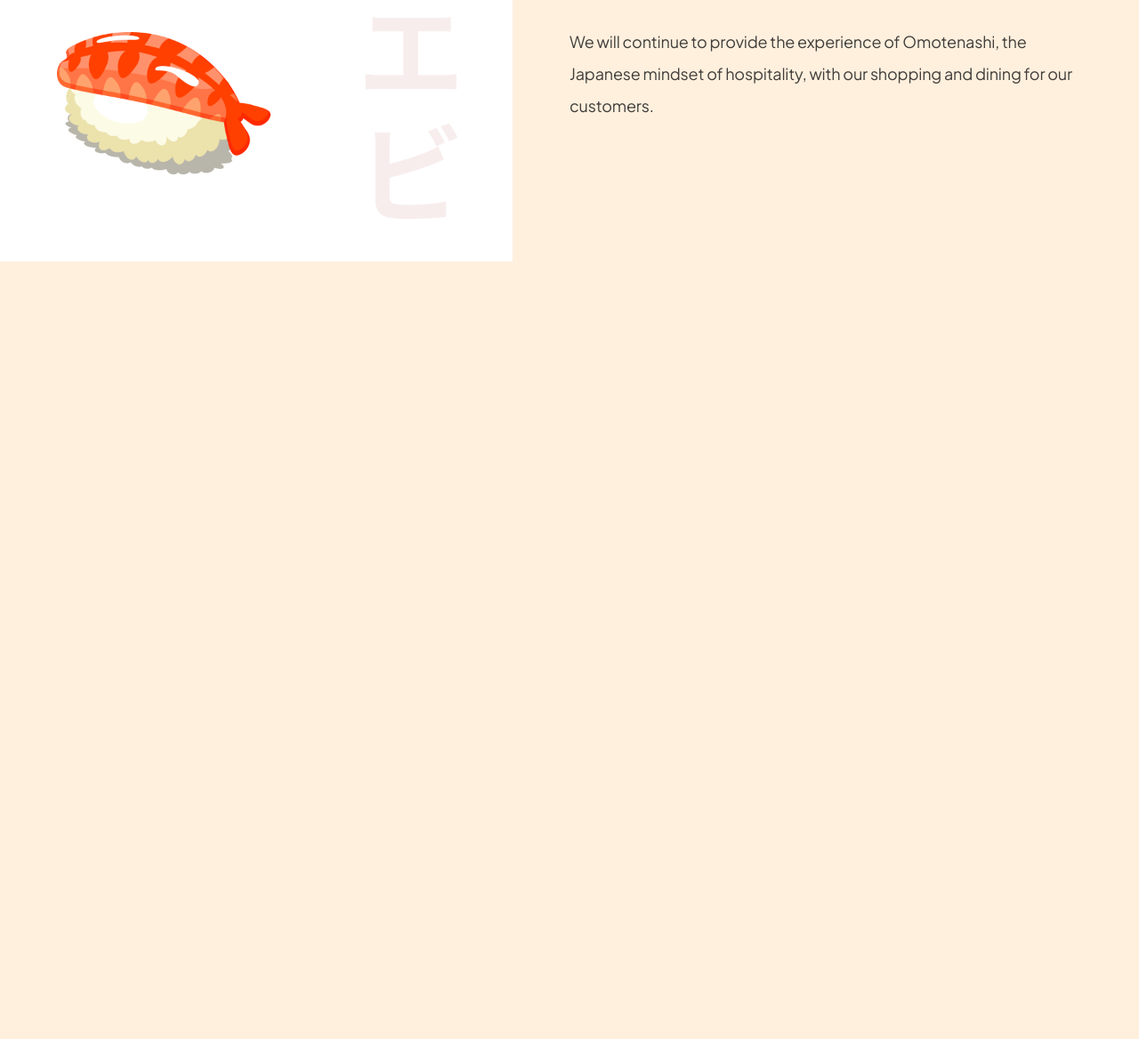
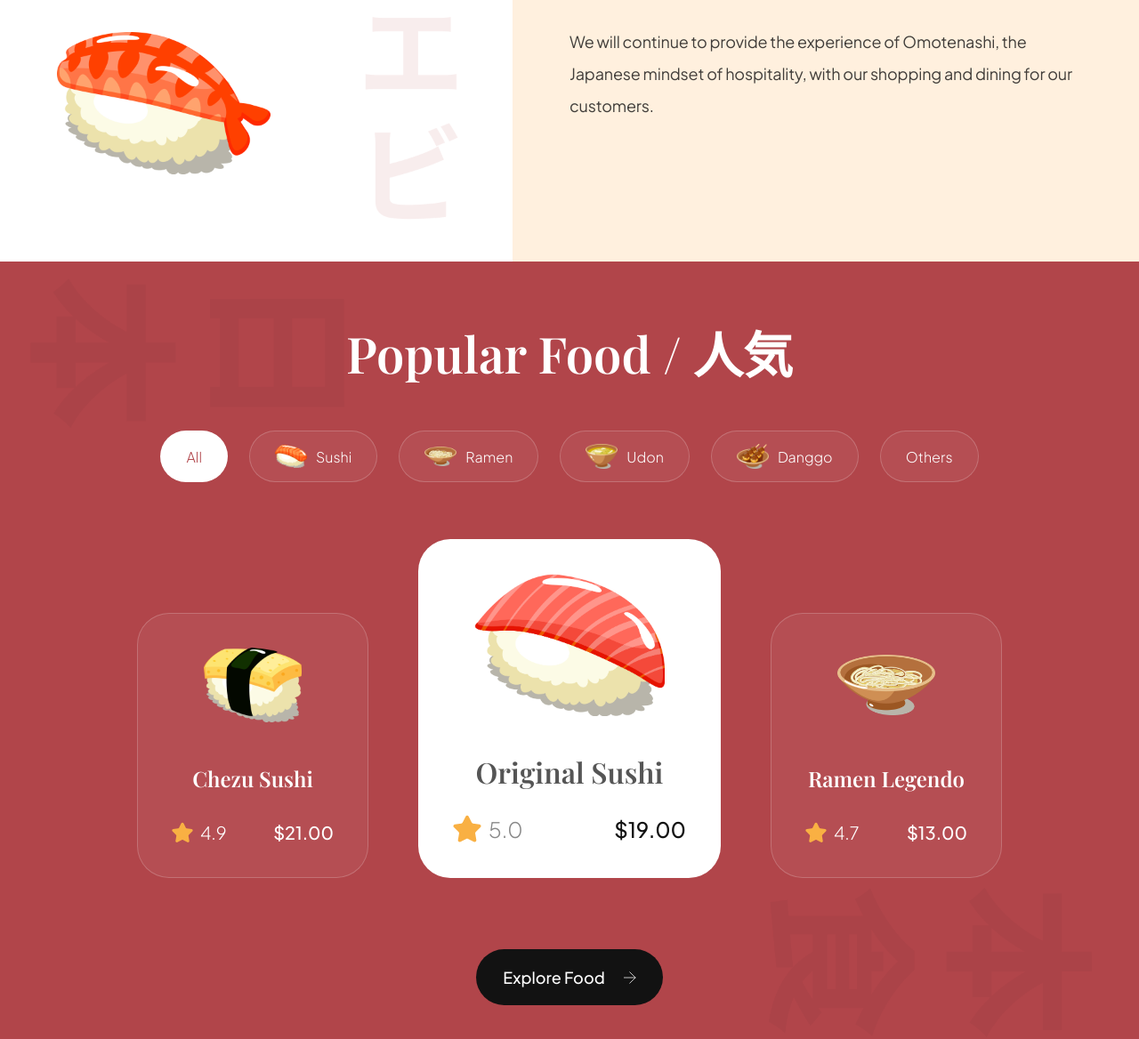
Before and after one commit to phiona-dev/sushi, a website built with Vite: page index.html in a window 1280 px wide. Shown: the part 1224-2392 px from the top of the page at 89% size. Before the commit the page ends 1518 px from the top, so only its background shows below. Built offline with nearby package versions, Linux system fonts and the light colour scheme.

Commit message:
popular section

```diff
--- a/css/sections/popular.css
+++ b/css/sections/popular.css
@@ -0,0 +1,187 @@
+.popular-foods {
+    padding: 64px;
+    display: flex;
+    flex-direction: column;
+    background-color: var(--primary-color);
+    background-image: url("../../assets/popular_bg.png");
+    background-position: center;
+    background-repeat: no-repeat;
+    background-size: contain;
+    overflow: hidden;
+}
+
+.popular-foods__title {
+    font-size: 56px;
+    font-family: var(--playfair-display);
+    font-weight: 600;
+    line-height: 78px;
+    color: #fff;
+    text-align: center;
+}
+
+.popular-foods__filters {
+    margin-top: 48px;
+    max-width: 100%;
+    overflow-x: auto;
+    display: flex;
+    justify-content: center;
+    gap: 24px
+}
+
+.popular-foods__filter-btn {
+    padding: 10px 28px;
+    display: flex;
+    flex-direction: row;
+    align-items: center;
+    gap: 10px;
+    background: rgba(255, 255, 255, 0.05);
+    border: 1px solid rgba(255, 255, 255, 0.2);
+    border-radius: 46px;
+    font-size: 16px;
+    font-weight: 300;
+    line-height: 25px;
+    font-family: var(--plus-jakarta-sans);
+    color: #fff;
+    cursor: pointer
+}
+
+.popular-foods__filter-btn img {
+    width: 36px;
+    height: 36px;
+    object-fit: contain;
+}
+
+.popular-foods__filter-btn.active {
+    background: #fff;
+    color: var(--primary-color)
+}
+
+.popular-foods__filter-btn:hover {
+    background: #fff;
+    color: var(--primary-color)
+}
+
+.popular-foods__catalogue {
+    margin-top: 64px;
+    display: flex;
+    justify-content: center;
+    align-items: flex-end;
+    flex-wrap: wrap;
+    gap: 56px;
+}
+
+.popular-foods__button {
+    width: fit-content;
+    padding: 20px 30px;
+    margin: 80px auto 0;
+    font-weight: 500;
+    font-size: 18px;
+    line-height: 23px;
+    font-family: var(--plus-jakarta-sans);
+    color: #fff;
+    border: none;
+    outline: none;
+    background: var(--secondary-color);
+    border-radius: 64px;
+}
+
+.popular-foods__button img {
+    width: 14px;
+    height: 14px;
+    object-fit: contain;
+    margin-left: 21px;
+}
+
+.popular-foods__card {
+    padding: 38px;
+    min-width: 260px;
+    height: fit-content;
+    display: flex;
+    align-items: center;
+    flex-direction: column;
+    border-radius: 36px;
+    background: rgba(255, 255, 255, 0.05);
+    border: 1px solid rgba(255, 255, 255, 0.2)
+}
+
+.popular-foods__card-image {
+    width: 110px;
+    height: 84px;
+    object-fit: contain;
+}
+
+.popular-foods__card-title {
+    margin-top: 47px;
+    font-weight: 600;
+    font-size: 24px;
+    line-height: 32px;
+    font-family: var(--playfair-display);
+    color: #fff;
+    text-align: center;
+}
+
+.popular-foods__card-details {
+    width: 100%;
+    margin-top: 32px;
+}
+
+.popular-foods__card-rating {
+    display: flex;
+    align-items: center;
+    gap: 8px
+}
+
+.popular-foods__card-rating img {
+    width: 24px;
+    height: 24px;
+    object-fit: contain;
+}
+
+.popular-foods__card-rating p {
+    font-size: 20px;
+    font-weight: 300;
+    font-family: var(--plus-jakarta-sans);
+    color: #fff;
+}
+
+.popular-foods__card-price {
+    font-size: 20px;
+    font-weight: 500;
+    font-family: var(--plus-jakarta-sans);
+    color: #fff;
+}
+
+.popular-foods__card.active-card {
+    background: #fff;
+    min-width: 340px;
+}
+
+.popular-foods__card.active-card
+.popular-foods__card-image {
+    width: 214px;
+    height: 160px;
+}
+
+.popular-foods__card.active-card
+.popular-foods__card-title {
+    color: var(--black-500);
+    font-size: 32px
+}
+
+.popular-foods__card.active-card
+.popular-foods__card-rating img {
+    width: 32px;
+    height: 32px;
+}
+
+.popular-foods__card.active-card
+.popular-foods__card-rating p {
+    font-size: 24px;
+    color: var(--gray-100)
+}
+
+.popular-foods__card.active-card
+.popular-foods__card-price {
+    font-size: 24px;
+    color: var(--secondary-color)
+}
--- a/css/style.css
+++ b/css/style.css
@@ -5,6 +5,7 @@
 @import url("sections/header.css");
 @import url("sections/hero.css");
 @import url("sections/about.css");
+@import url("sections/popular.css");
 
 :root {
     --playfair-display: "Playfair Display", serif;
--- a/index.html
+++ b/index.html
@@ -82,6 +82,45 @@
                 </p>
             </div>
         </section>
+
+        <section class="popular-foods" id="menu">
+            <h2 class="popular-foods__title">Popular Food / 人気 </h2>
+            <div class="popular-foods__filters sushi__hide-scrollbar">
+                <button class="popular-foods__filter-btn active">All</button>
+                <button class="popular-foods__filter-btn"><img src="/assets/sushi-9.png" alt="sushi 9"/>Sushi</button>
+                <button class="popular-foods__filter-btn"><img src="/assets/sushi-8.png" alt="sushi 8"/>Ramen</button>
+                <button class="popular-foods__filter-btn"><img src="/assets/sushi-7.png" alt="sushi 7"/>Udon</button>
+                <button class="popular-foods__filter-btn"><img src="/assets/sushi-6.png" alt="sushi 6"/>Danggo</button>
+                <button class="popular-foods__filter-btn">Others</button>
+            </div>
+            <div class="popular-foods__catalogue">
+                <article class="popular-foods__card">
+                    <img class="popular-foods__card-image" src="assets/sushi-12.png" alt="sushi-12"/>
+                    <h4 class="popular-foods__card-title">Chezu Sushi</h4>
+                    <div class="popular-foods__card-details flex-between">
+                        <div class="popular-foods__card-rating"><img src="assets/star.svg" alt="star"/><p>4.9</p></div>
+                        <p class="popular-foods__card-price">$21.00</p>
+                    </div>
+                </article>
+                <article class="popular-foods__card active-card">
+                    <img class="popular-foods__card-image" src="assets/sushi-11.png" alt="sushi-11"/>
+                    <h4 class="popular-foods__card-title">Original Sushi</h4>
+                    <div class="popular-foods__card-details flex-between">
+                        <div class="popular-foods__card-rating"><img src="assets/star.svg" alt="star"/><p>5.0</p></div>
+                        <p class="popular-foods__card-price">$19.00</p>
+                    </div>
+                </article>
+                <article class="popular-foods__card">
+                    <img class="popular-foods__card-image" src="assets/sushi-10.png" alt="sushi-10"/>
+                    <h4 class="popular-foods__card-title">Ramen Legendo</h4>
+                    <div class="popular-foods__card-details flex-between">
+                        <div class="popular-foods__card-rating"><img src="assets/star.svg" alt="star"/><p>4.7</p></div>
+                        <p class="popular-foods__card-price">$13.00</p>
+                    </div>
+                </article>
+            </div>
+            <button class="popular-foods__button">Explore Food<img src="assets/arrow-right.svg" alt="arrow-right"/></button>
+        </section>
         <script src="js/script.js" type="module"></script>
     </body>
 </html>
```
